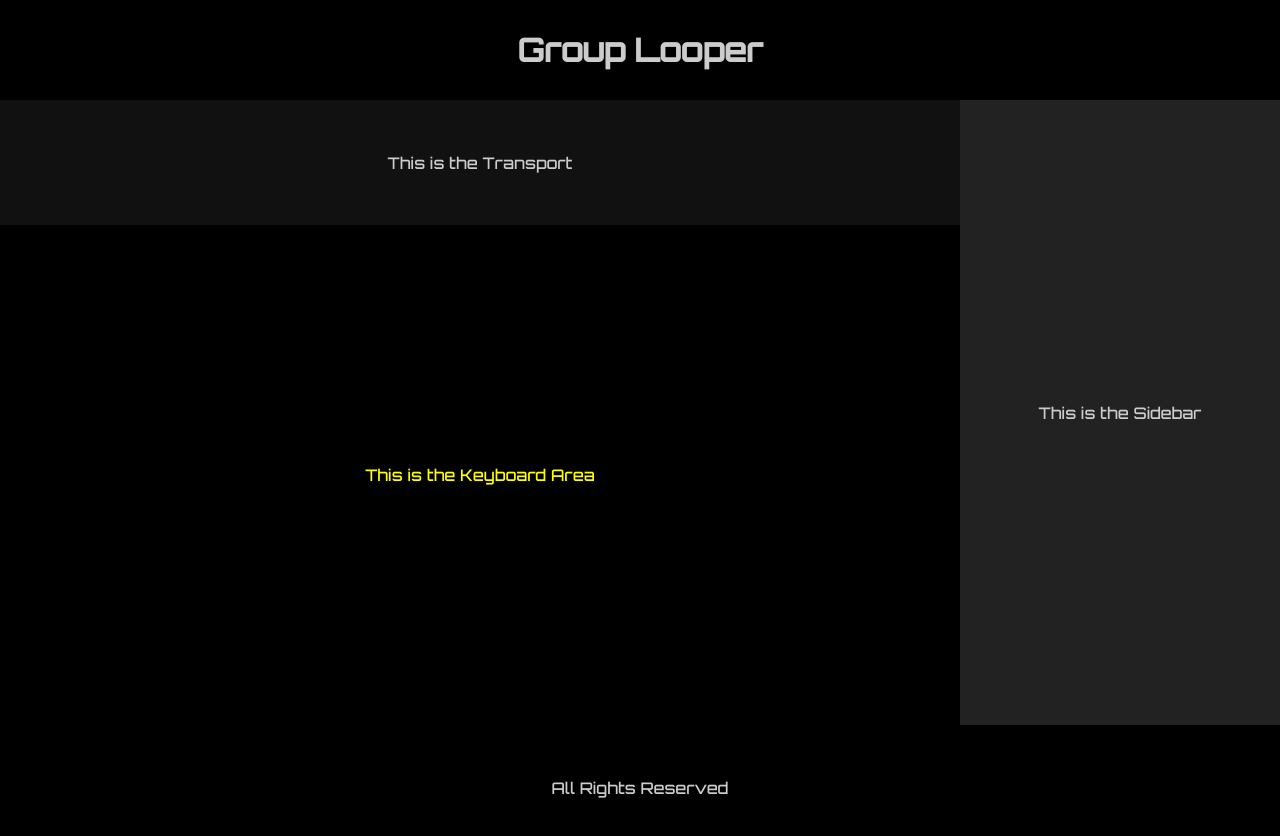
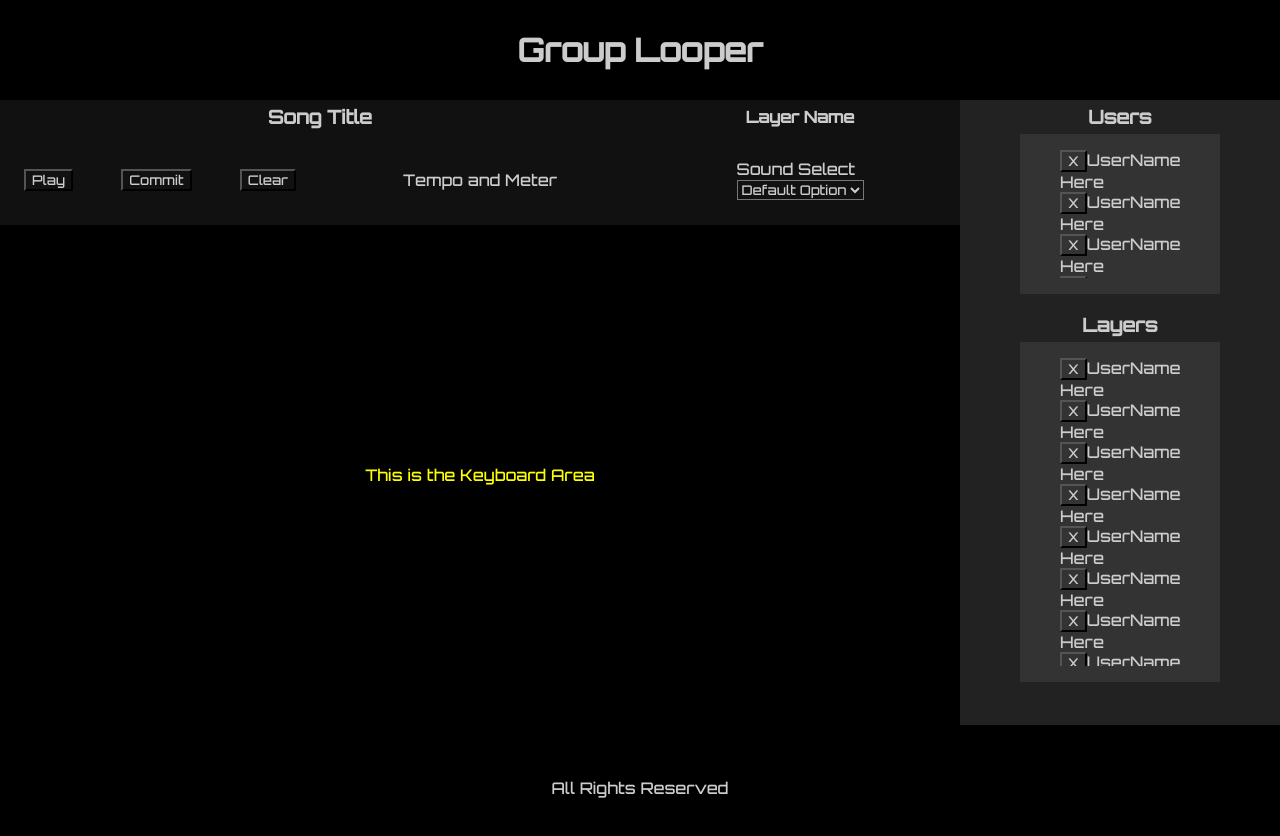
Before and after one commit to edensongjbs/group-looper-frontend, a React (Create React App) app: page / in a window 1280 px wide. Shown: the top 836 px of the page. Built offline with nearby package versions, Linux system fonts and the light colour scheme; no server answers.

Commit message:
basic layout complete

```diff
--- a/src/containers/Sidebar.js
+++ b/src/containers/Sidebar.js
@@ -4,7 +4,41 @@ export default class Sidebar extends React.Component {
     render() {
         return(
             <div className="sidebar">
-                This is the Sidebar
+                <div className="users">
+                    <div className="users-title">
+                        <h3>Users</h3>
+                    </div>
+                    <div className="user-scroll">
+                        <ul>
+                            <li><div className="user-li"><button>X</button>UserName Here</div></li>
+                            <li><div><button>X</button>UserName Here</div></li>
+                            <li><div><button>X</button>UserName Here</div></li>
+                            <li><div><button>X</button>UserName Here</div></li>
+                            <li><div><button>X</button>UserName Here</div></li>
+                            <li><div><button>X</button>UserName Here</div></li>
+                            <li><div><button>X</button>UserName Here</div></li>
+                            <li><div><button>X</button>UserName Here</div></li>
+                        </ul>
+                    </div>
+                </div>
+
+                <div className="layers">
+                    <div className="users-title">
+                        <h3>Layers</h3>
+                    </div>
+                    <div className="layer-scroll">
+                        <ul>
+                            <li><div className="layer-li"><button>X</button>UserName Here</div></li>
+                            <li><div><button>X</button>UserName Here</div></li>
+                            <li><div><button>X</button>UserName Here</div></li>
+                            <li><div><button>X</button>UserName Here</div></li>
+                            <li><div><button>X</button>UserName Here</div></li>
+                            <li><div><button>X</button>UserName Here</div></li>
+                            <li><div><button>X</button>UserName Here</div></li>
+                            <li><div><button>X</button>UserName Here</div></li>
+                        </ul>
+                    </div>
+                </div>
             </div>
         )
     }
--- a/src/containers/TransportBar.js
+++ b/src/containers/TransportBar.js
@@ -4,7 +4,21 @@ export default class TransportBar extends React.Component {
     render() {
         return(
             <div className="transport">
-                This is the Transport
+                <div className="song-title"><h3>Song Title</h3></div>
+                <div className="layer-name"><h4>Layer Name</h4></div>
+                <div className="playback-controls">
+                    <button>Play</button>
+                    <button>Commit</button>
+                    <button>Clear</button>
+                </div>
+                <div className="tempo-meter">Tempo and Meter</div>
+                <div className="sound-select"><p>Sound Select</p>
+                    <form>
+                        <select type="select">
+                            <option>Default Option</option>
+                        </select>
+                    </form>
+                </div>
             </div>
         )
     }
--- a/src/index.css
+++ b/src/index.css
@@ -39,16 +39,51 @@ code {
 .transport {
   background-color: #111;
   min-height: 125px;
+  display: grid;
+  grid-template: auto 1fr / 1fr 1fr 1fr;
+}
+
+.song-title {
+  display: flex;
+  grid-column: 1/3;
+  justify-content: center;
+  align-items: center;
+
+}
+
+.song-title > h3 {
+  margin-block-start: 5px;
+  margin-block-end: 5px;
+}
+
+.layer-name {
+  display: flex;
+  grid-column: 3/4;
+  justify-content: center;
+  align-items: center;
+
+}
+
+.layer-name > h4 {
+  margin-block-start: 0px;
+  margin-block-end: 0px;
+}
+
+.transport > div {
   display: flex;
   justify-content: center;
   align-items: center;
 }
 
+
+
 .sidebar {
   background-color: #222;
   justify-content: center;
-  align-items: center;
-  display: flex;
+  grid-column: 100%;
+  grid-template-columns: 1fr 1fr;
+  align-items: flex-start;
+  display: grid;
   grid-area: 2/2/4/3;
   min-width: 250px;
   min-height: 300px
@@ -69,4 +104,103 @@ code {
     grid-template-rows: 100px 1fr 4fr 1fr;
 
   }
+  .sidebar {
+    grid-template-rows: 1fr 2fr;
+    grid-template-columns: 1fr;
+  }
+  .layers > .layer-scroll {
+    max-height: 340px;
+    min-height: 340px;
+  }
+  .users > .user-scroll {
+    max-height: 160px;
+    min-height: 160px;
+  }
 }
+
+select, button {
+  font-family: inherit;
+  color: inherit;
+  background-color: inherit;
+}
+
+.transport > .playback-controls {
+  justify-content: space-around;
+}
+
+.transport > .sound-select {
+  display: grid;
+  grid-row: auto 1fr;
+  justify-content: space-around;
+  align-items: flex-start;
+}
+
+.sound-select > p {
+  margin-block-start: 0px;
+  margin-block-end: 0px;
+  align-self: flex-end;
+}
+
+.user-scroll {
+  display: flex;
+  flex-direction: column;
+  background-color: #333;
+  min-width: 200px;
+  max-width: 200px;
+  max-height: 250px;
+  min-height: 250px;
+  margin-left: 10px;
+  margin-right: 10px;
+  /* width: auto; */
+  margin: auto;
+  overflow: scroll;
+}
+
+.user-scroll > ul {
+  overflow: scroll;
+}
+
+li {
+  overflow: scroll;
+}
+
+.user-li {
+  overflow: scroll;
+}
+
+.layer-scroll {
+  display: flex;
+  flex-direction: column;
+  background-color: #333;
+  min-width: 200px;
+  max-width: 200px;
+  max-height: 250px;
+  min-height: 250px;
+  margin-left: 10px;
+  margin-right: 10px;
+  /* width: auto; */
+  margin: auto;
+  overflow: scroll;
+}
+
+.layer-scroll > ul {
+  overflow: scroll;
+}
+
+.users {
+  display: grid;
+  grid-row: auto 1fr;
+  grid-column: 1fr;
+}
+
+.users-title {
+  display: flex;
+  grid-column: 1/2;
+  justify-content: center;
+  align-items: flex-start;
+}
+
+.users-title > h3 {
+  margin-block-start: 5px;
+  margin-block-end: 5px;
+}
```
